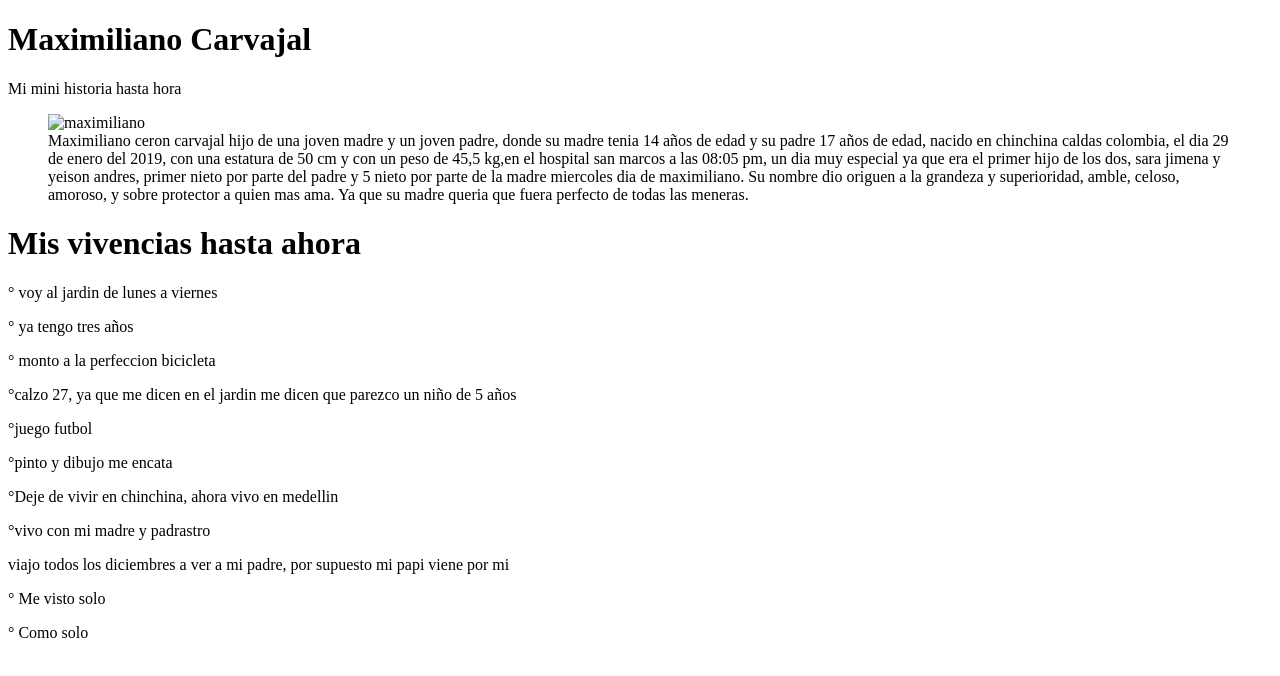
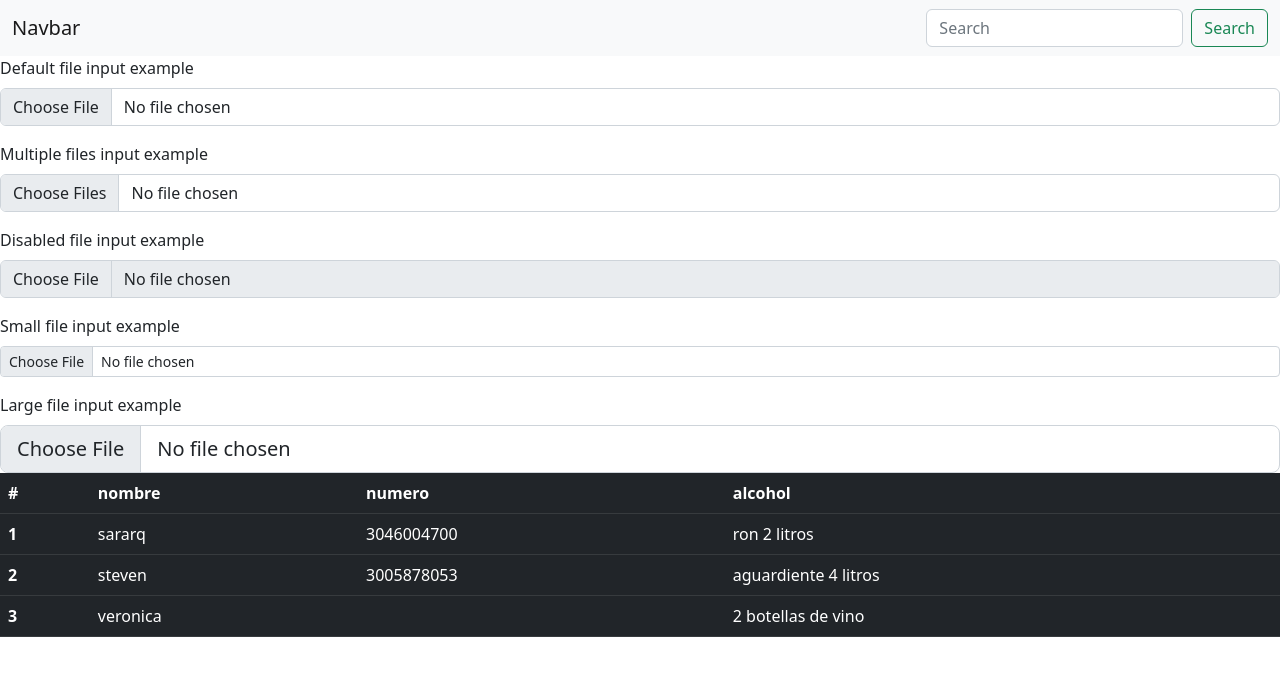
Before and after one commit to perezcarvajal/maxlombia, a plain HTML site: page index.html in a window 1280 px wide. Drawn offline with nearby package versions, Linux system fonts and the light colour scheme.

Commit message:
taller de html

```diff
--- a/index.html
+++ b/index.html
@@ -4,36 +4,75 @@
     <meta charset="UTF-8">
     <meta http-equiv="X-UA-Compatible" content="IE=edge">
     <meta name="viewport" content="width=device-width, initial-scale=1.0">
-    <link rel="stylesheet" href="styles.css">
     <title>Document</title>
+    <link href="https://cdn.jsdelivr.net/npm/bootstrap@5.2.0/dist/css/bootstrap.min.css" rel="stylesheet" integrity="sha384-gH2yIJqKdNHPEq0n4Mqa/HGKIhSkIHeL5AyhkYV8i59U5AR6csBvApHHNl/vI1Bx" crossorigin="anonymous">
 </head>
 <body>
-    <main>
-        <h1> Maximiliano Carvajal</h1>
-        <p>Mi mini historia hasta hora </p>
-        <figure id="img-div">
-            <img
-              id="image"
-              src="maximiliano foto.jpg"
-              alt=" maximiliano"
-            />
-            <figcaption id="img-caption">
-              Maximiliano ceron carvajal hijo de una joven madre y un joven padre, donde su madre tenia 14 años de edad y su padre 17 años de edad, nacido en chinchina caldas colombia, el dia 29 de enero del 2019, con una estatura de 50 cm y con un peso de 45,5 kg,en el hospital san marcos a las 08:05 pm, un dia muy especial ya que era el primer hijo de los dos, sara jimena y yeison andres, primer nieto por parte del padre y 5 nieto por parte de la madre miercoles dia de maximiliano. Su nombre dio origuen a la grandeza y superioridad, amble, celoso, amoroso, y sobre protector a quien mas ama. Ya que su madre queria que fuera perfecto de todas las meneras.
-            </figcaption>
-          </figure>
-          <h1> Mis vivencias hasta ahora </h1>
-          <p> ° voy al jardin de lunes a viernes </p>
-          <p>° ya tengo tres años </p>
-          <p>° monto a la perfeccion bicicleta </p>
-          <p>°calzo 27, ya que me dicen en el jardin me dicen que parezco un niño de 5 años </p>
-          <p>°juego futbol </p>
-          <p>°pinto y dibujo me encata </p>
-          <p>°Deje de vivir en chinchina, ahora vivo en medellin</p>
-          <p>°vivo con mi madre y padrastro</p>
-<p> viajo todos los diciembres a ver a mi padre, por supuesto mi papi viene por mi</p>
-<p>° Me visto solo </p>
-<p>° Como solo </p>
-    </main>
+    <nav class="navbar bg-light">
+        <div class="container-fluid">
+          <a class="navbar-brand">Navbar</a>
+          <form class="d-flex" role="search">
+            <input class="form-control me-2" type="search" placeholder="Search" aria-label="Search">
+            <button class="btn btn-outline-success" type="submit">Search</button>
+          </form>
+        </div>
+      </nav>
+      <div class="mb-3">
+        <label for="formFile" class="form-label">Default file input example</label>
+        <input class="form-control" type="file" id="formFile">
+      </div>
+      <div class="mb-3">
+        <label for="formFileMultiple" class="form-label">Multiple files input example</label>
+        <input class="form-control" type="file" id="formFileMultiple" multiple>
+      </div>
+      <div class="mb-3">
+        <label for="formFileDisabled" class="form-label">Disabled file input example</label>
+        <input class="form-control" type="file" id="formFileDisabled" disabled>
+      </div>
+      <div class="mb-3">
+        <label for="formFileSm" class="form-label">Small file input example</label>
+        <input class="form-control form-control-sm" id="formFileSm" type="file">
+      </div>
+      <div>
+        <label for="formFileLg" class="form-label">Large file input example</label>
+        <input class="form-control form-control-lg" id="formFileLg" type="file">
+      </div>
 
+      <table class="table table-dark table-hover">
+        <thead>
+            <tr>
+              <th scope="col">#</th>
+              <th scope="col">nombre</th>
+              <th scope="col">numero</th>
+              <th scope="col">alcohol</th>
+            </tr>
+          </thead>
+          <tbody>
+            <tr>
+              <th scope="row">1</th>
+              <td>sararq</td>
+              <td>3046004700</td>
+              <td>ron 2 litros </td>
+            </tr>
+            <tr>
+              <th scope="row">2</th>
+              <td>steven</td>
+              <td>3005878053</td>
+              <td>aguardiente 4 litros</td>
+            </tr>
+            <tr>
+              <th scope="row">3</th>
+              <td colspan="2">veronica</td>
+              <td>2 botellas de vino</td>
+            </tr>
+          </tbody>
+      </table>
+
+
+
+
+
+    <script src="https://cdn.jsdelivr.net/npm/@popperjs/core@2.11.5/dist/umd/popper.min.js" integrity="sha384-Xe+8cL9oJa6tN/veChSP7q+mnSPaj5Bcu9mPX5F5xIGE0DVittaqT5lorf0EI7Vk" crossorigin="anonymous"></script>
+    <script src="https://cdn.jsdelivr.net/npm/bootstrap@5.2.0/dist/js/bootstrap.min.js" integrity="sha384-ODmDIVzN+pFdexxHEHFBQH3/9/vQ9uori45z4JjnFsRydbmQbmL5t1tQ0culUzyK" crossorigin="anonymous"></script>
 </body>
-</html
+</html>
```
